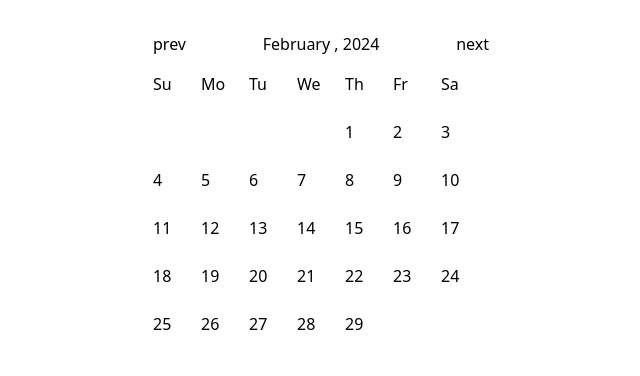
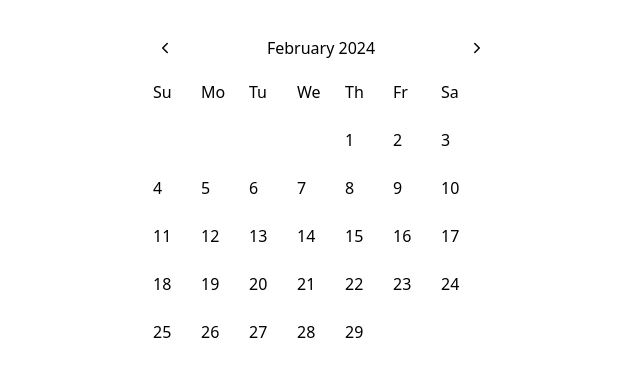
Before and after one commit to RuchiRay/date-range-picker, a React (Create React App) app: page / in a window 1280 px wide. Shown: the top 376 px of the page, without its empty margins (319-959 px from the left). Built offline with nearby package versions, Linux system fonts and the light colour scheme.

Commit message:
added icons

```diff
--- a/package.json
+++ b/package.json
@@ -12,6 +12,7 @@
     "@types/react-dom": "^18.2.19",
     "react": "^18.2.0",
     "react-dom": "^18.2.0",
+    "react-icons": "^5.0.1",
     "react-scripts": "5.0.1",
     "typescript": "^4.9.5",
     "web-vitals": "^2.1.4"
--- a/src/components/calender/Calender.tsx
+++ b/src/components/calender/Calender.tsx
@@ -1,7 +1,7 @@
 import React, { useEffect, useState } from "react";
 import { getFirstDayOfMonth, isLeapYear } from "../../utils";
 import { dayMap, monthDaysMap, monthMap } from "./contants";
-
+import { IoChevronBackOutline, IoChevronForward } from "react-icons/io5";
 export const Calender = () => {
   const date = new Date();
   const currentDate = date.getDate();
@@ -39,9 +39,21 @@ export const Calender = () => {
   return (
     <div className="flex m-auto  flex-col w-max items-center justify-center my-8">
       <div className="mb-4 w-full flex justify-between">
-        <button onClick={handlePrev}>prev</button>
-        {monthMap[currentMonth]} , {currentYear}
-        <button onClick={handleNext}>next</button>
+        <button
+          className="hover:bg-gray-300 rounded-md w-6 flex justify-center items-center"
+          onClick={handlePrev}
+        >
+          <IoChevronBackOutline />
+        </button>
+        <button className="hover:bg-gray-300 rounded-md  px-4 py-1">
+          {monthMap[currentMonth]} {currentYear}
+        </button>
+        <button
+          className="hover:bg-gray-300 rounded-md w-6 flex justify-center items-center"
+          onClick={handleNext}
+        >
+          <IoChevronForward />
+        </button>
       </div>
       <div>
         <div className="flex  ">
```
Also changed, not shown: 1 other file (tests, documents, lock files or other folders).
